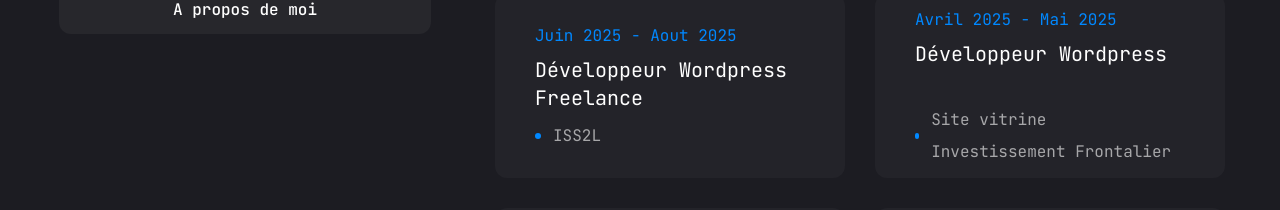
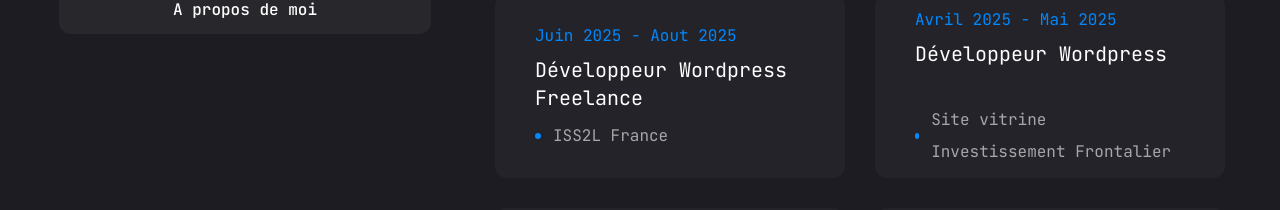
Before and after one commit to TsioryVahya/Tsiory_portofolio, a Next.js app: page /resumer in a window 1280 px wide. Shown: the part 534-744 px from the top of the page. Built offline with nearby package versions, Linux system fonts and the light colour scheme.

Commit message:
Update resumer

```diff
--- a/app/resumer/page.jsx
+++ b/app/resumer/page.jsx
@@ -40,7 +40,7 @@ const experience = {
     description: "Développeur Fullstack avec deux ans d'expérience, spécialisé dans la création de solutions web innovantes, alliant compétences en back-end et de front-end pour offrir une expérience utilisateur optimale.",
     items: [
         {
-            company: "ISS2L",
+            company: "ISS2L France",
             position: "Développeur Wordpress Freelance",
             duration: "Juin 2025 - Aout 2025",
         },
```
